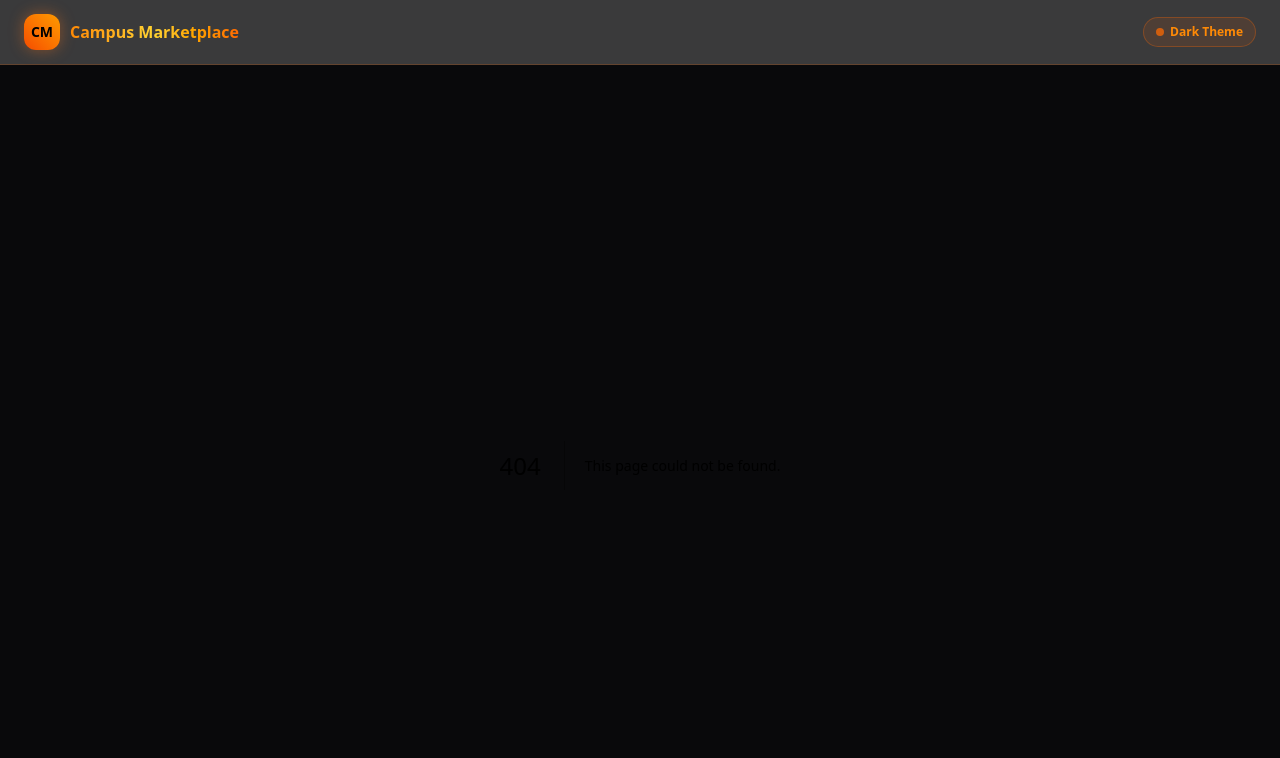
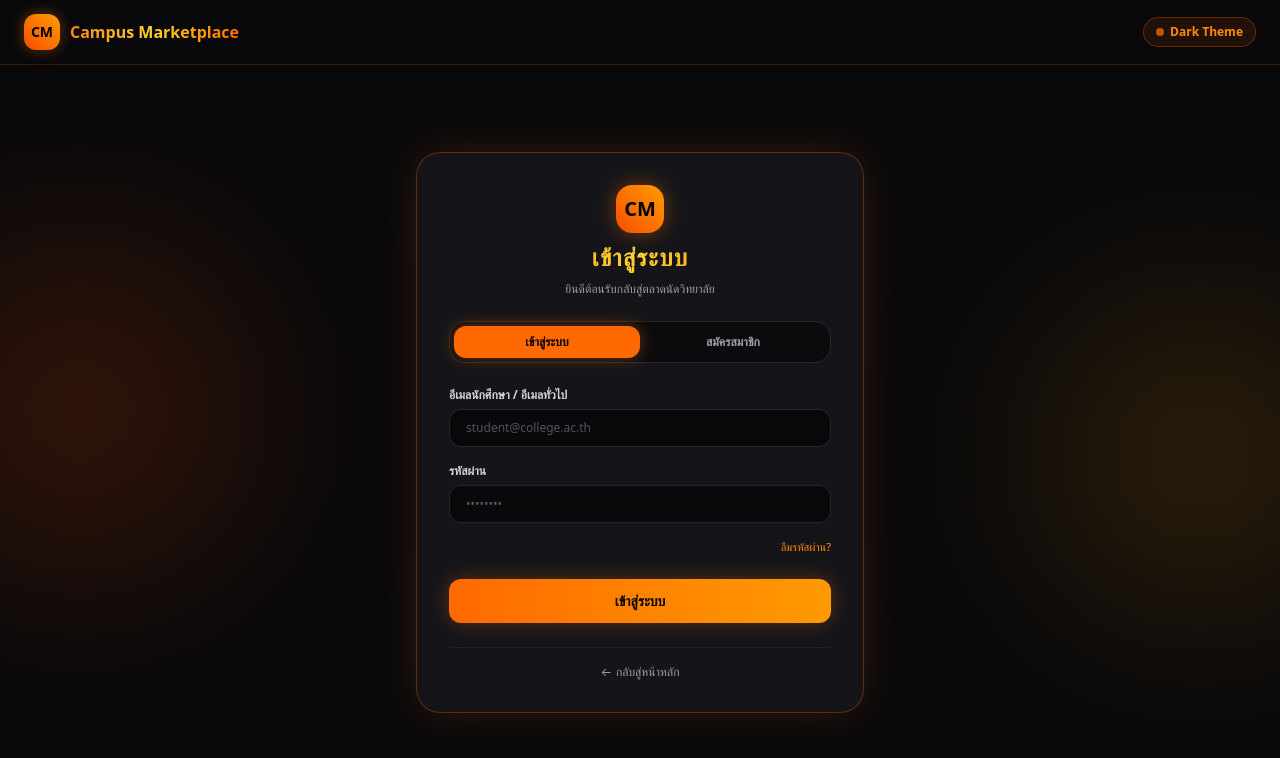
Before and after one commit to form93sss/marketplace, a Next.js app: page /auth in a window 1280 px wide. Before the commit this address had no page. Shown: the top 758 px of the page. Built offline with nearby package versions, Linux system fonts and the light colour scheme.

Commit message:
หหหห

```diff
--- /dev/null
+++ b/app/auth/page.tsx
@@ -0,0 +1,178 @@
+"use client";
+import { useState } from "react";
+import { useRouter } from "next/navigation";
+import Link from "next/link";
+
+export default function AuthPage() {
+  const router = useRouter();
+  const [isLogin, setIsLogin] = useState(true);
+
+  // Form States
+  const [formData, setFormData] = useState({
+    studentId: "",
+    email: "",
+    password: "",
+    confirmPassword: "",
+    name: "",
+  });
+
+  const handleChange = (e: React.ChangeEvent<HTMLInputElement>) => {
+    setFormData({ ...formData, [e.target.name]: e.target.value });
+  };
+
+  const handleSubmit = (e: React.FormEvent) => {
+    e.preventDefault();
+    if (!isLogin && formData.password !== formData.confirmPassword) {
+      alert("❌ รหัสผ่านไม่ตรงกัน กรุณาตรวจสอบอีกครั้ง");
+      return;
+    }
+
+    alert(isLogin ? "เข้าสู่ระบบสำเร็จ!" : "ลงทะเบียนสำเร็จ!");
+    router.push("/home");
+  };
+
+  return (
+    <div className="relative flex items-center justify-center min-h-[calc(100vh-65px)] bg-zinc-950 p-4 overflow-hidden">
+      {/* Background Glowing Effects */}
+      <div className="absolute top-1/4 -left-20 w-80 h-80 bg-orange-600/20 rounded-full blur-[100px] pointer-events-none" />
+      <div className="absolute bottom-1/4 -right-20 w-80 h-80 bg-amber-500/15 rounded-full blur-[100px] pointer-events-none" />
+
+      {/* Main Container Card */}
+      <div className="relative w-full max-w-md bg-zinc-900/90 border border-orange-500/30 rounded-3xl p-6 sm:p-8 shadow-[0_0_40px_rgba(249,115,22,0.15)] backdrop-blur-xl z-10">
+
+        {/* Brand Logo & Title */}
+        <div className="text-center space-y-2 mb-6">
+          <div className="inline-flex items-center justify-center w-12 h-12 rounded-2xl bg-gradient-to-tr from-orange-600 to-amber-500 text-black font-black text-xl shadow-[0_0_20px_rgba(249,115,22,0.4)]">
+            CM
+          </div>
+          <h2 className="text-2xl font-black tracking-wider uppercase bg-gradient-to-r from-orange-400 via-amber-300 to-orange-500 bg-clip-text text-transparent">
+            {isLogin ? "เข้าสู่ระบบ" : "สมัครสมาชิก"}
+          </h2>
+          <p className="text-xs text-zinc-400">
+            {isLogin
+              ? "ยินดีต้อนรับกลับสู่ตลาดนัดวิทยาลัย"
+              : "สร้างบัญชีใหม่เพื่อเริ่มซื้อ-ขายสินค้า"}
+          </p>
+        </div>
+
+        {/* Tab Switcher */}
+        <div className="flex bg-zinc-950/80 p-1 rounded-2xl border border-zinc-800 mb-6">
+          <button
+            onClick={() => setIsLogin(true)}
+            className={`flex-1 py-2 text-xs font-bold rounded-xl transition-all duration-300 ${
+              isLogin
+                ? "bg-orange-500 text-black shadow-[0_0_15px_rgba(249,115,22,0.4)]"
+                : "text-zinc-400 hover:text-white"
+            }`}
+          >
+            เข้าสู่ระบบ
+          </button>
+          <button
+            onClick={() => setIsLogin(false)}
+            className={`flex-1 py-2 text-xs font-bold rounded-xl transition-all duration-300 ${
+              !isLogin
+                ? "bg-orange-500 text-black shadow-[0_0_15px_rgba(249,115,22,0.4)]"
+                : "text-zinc-400 hover:text-white"
+            }`}
+          >
+            สมัครสมาชิก
+          </button>
+        </div>
+
+        {/* Form Fields */}
+        <form onSubmit={handleSubmit} className="space-y-4">
+          {!isLogin && (
+            <div>
+              <label className="block text-xs font-bold text-zinc-300 mb-1.5">
+                ชื่อ-นามสกุล / ชื่อเล่น
+              </label>
+              <input
+                type="text"
+                name="name"
+                required
+                placeholder="สมชาย สายลุย"
+                value={formData.name}
+                onChange={handleChange}
+                className="w-full bg-zinc-950 border border-zinc-800 rounded-xl px-4 py-2.5 text-xs text-zinc-100 placeholder-zinc-600 focus:outline-none focus:border-orange-500 focus:ring-1 focus:ring-orange-500 transition"
+              />
+            </div>
+          )}
+
+          <div>
+            <label className="block text-xs font-bold text-zinc-300 mb-1.5">
+              อีเมลนักศึกษา / อีเมลทั่วไป
+            </label>
+            <input
+              type="email"
+              name="email"
+              required
+              placeholder="student@college.ac.th"
+              value={formData.email}
+              onChange={handleChange}
+              className="w-full bg-zinc-950 border border-zinc-800 rounded-xl px-4 py-2.5 text-xs text-zinc-100 placeholder-zinc-600 focus:outline-none focus:border-orange-500 focus:ring-1 focus:ring-orange-500 transition"
+            />
+          </div>
+
+          <div>
+            <label className="block text-xs font-bold text-zinc-300 mb-1.5">
+              รหัสผ่าน
+            </label>
+            <input
+              type="password"
+              name="password"
+              required
+              placeholder="••••••••"
+              value={formData.password}
+              onChange={handleChange}
+              className="w-full bg-zinc-950 border border-zinc-800 rounded-xl px-4 py-2.5 text-xs text-zinc-100 placeholder-zinc-600 focus:outline-none focus:border-orange-500 focus:ring-1 focus:ring-orange-500 transition"
+            />
+          </div>
+
+          {!isLogin && (
+            <div>
+              <label className="block text-xs font-bold text-zinc-300 mb-1.5">
+                ยืนยันรหัสผ่าน
+              </label>
+              <input
+                type="password"
+                name="confirmPassword"
+                required
+                placeholder="••••••••"
+                value={formData.confirmPassword}
+                onChange={handleChange}
+                className="w-full bg-zinc-950 border border-zinc-800 rounded-xl px-4 py-2.5 text-xs text-zinc-100 placeholder-zinc-600 focus:outline-none focus:border-orange-500 focus:ring-1 focus:ring-orange-500 transition"
+              />
+            </div>
+          )}
+
+          {isLogin && (
+            <div className="flex justify-end">
+              <a href="#" className="text-[11px] text-orange-400 hover:underline">
+                ลืมรหัสผ่าน?
+              </a>
+            </div>
+          )}
+
+          {/* Submit Button */}
+          <button
+            type="submit"
+            className="w-full mt-2 bg-gradient-to-r from-orange-500 to-amber-500 hover:from-orange-600 hover:to-amber-600 text-black font-black text-sm py-3 rounded-xl shadow-[0_0_20px_rgba(249,115,22,0.3)] active:scale-98 transition duration-200"
+          >
+            {isLogin ? "เข้าสู่ระบบ" : "ยืนยันการสมัครสมาชิก"}
+          </button>
+        </form>
+
+        {/* Back to Home Link */}
+        <div className="mt-6 text-center border-t border-zinc-800/80 pt-4">
+          <Link
+            href="/home"
+            className="text-xs text-zinc-400 hover:text-orange-400 transition flex items-center justify-center gap-1"
+          >
+            <span>←</span> กลับสู่หน้าหลัก
+          </Link>
+        </div>
+
+      </div>
+    </div>
+  );
+}
--- a/app/globals.css
+++ b/app/globals.css
@@ -40,3 +40,15 @@ body {
 .animate-pulse-glow {
   animation: pulseGlow 4s infinite ease-in-out;
 }
+@tailwind base;
+@tailwind components;
+@tailwind utilities;
+
+html,
+body {
+  padding: 0;
+  margin: 0;
+  background-color: #09090b !important; /* zinc-950 */
+  color: #f4f4f5;
+  overflow-x: hidden;
+}
```
